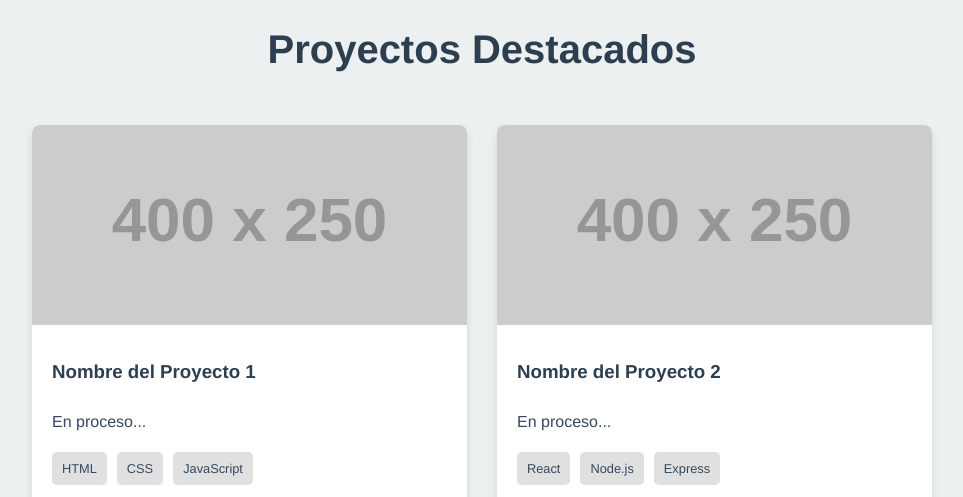
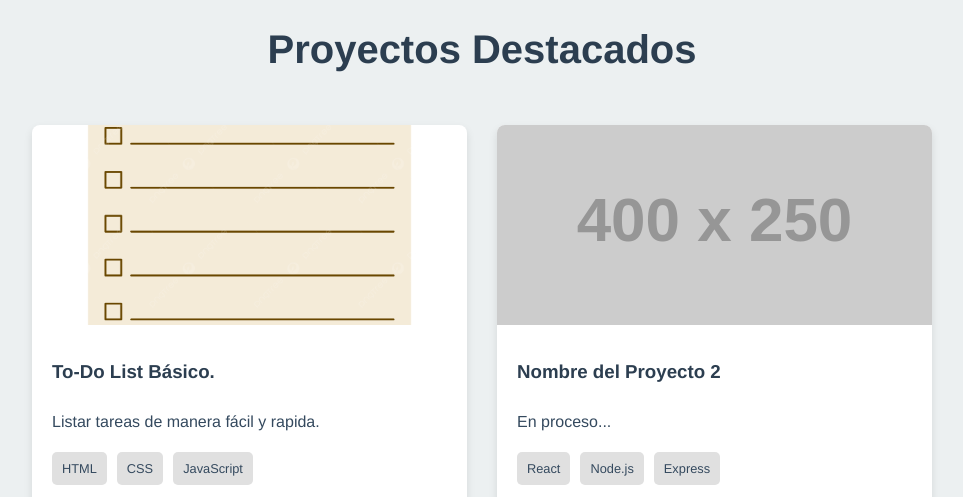
Before and after one commit to Rhaast034/Portafolio, a plain HTML site: page index.html in a window 1280 px wide. Shown: the part 1120-1617 px from the top of the page, without its empty margins (158-1121 px from the left). Drawn offline with Linux system fonts and the light colour scheme; placeholder pictures from the web are drawn by us.

Commit message:
Agregación de imagen y links.

```diff
--- a/index.html
+++ b/index.html
@@ -45,17 +45,17 @@
             <h2>Proyectos Destacados</h2>
             <div class="proyectos-grid">
                 <div class="proyecto-card">
-                    <img src="https://via.placeholder.com/400x250" alt="Imagen del Proyecto 1">
-                    <h3>Nombre del Proyecto 1</h3>
-                    <p>En proceso...</p>
+                    <img src="/assets/ToDoListIMG..png" alt="Imagen del Proyecto 1">
+                    <h3>To-Do List Básico.</h3>
+                    <p>Listar tareas de manera fácil y rapida.</p>
                     <div class="proyecto-tecnologias">
                         <span>HTML</span>
                         <span>CSS</span>
                         <span>JavaScript</span>
                     </div>
                     <div class="proyecto-links">
-                        <a href="#" target="_blank"><i class="fas fa-globe"></i> Demo</a>
-                        <a href="#" target="_blank"><i class="fab fa-github"></i> Código</a>
+                        <a href="https://rhaast034.github.io/To-Do-List/" target="_blank"><i class="fas fa-globe"></i> Demo</a>
+                        <a href="https://github.com/Rhaast034/To-Do-List/blob/master/script.js" target="_blank"><i class="fab fa-github"></i> Código</a>
                     </div>
                 </div>
                 <div class="proyecto-card">
```
Also changed, not shown: assets/ToDoListIMG..png (added).
